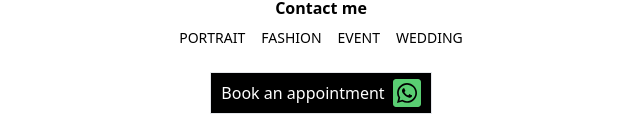
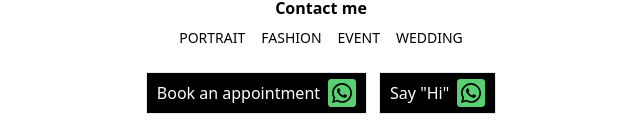
Before and after one commit to bismuthlabs/the.photo.chef, a Next.js app: page / in a window 1280 px wide. Shown: the part 1144-1274 px from the top of the page, without its empty margins (319-959 px from the left). Built offline with nearby package versions, Linux system fonts and the light colour scheme.

Commit message:
added contact func

```diff
--- a/components/contact.jsx
+++ b/components/contact.jsx
@@ -1,10 +1,26 @@
 export default function Contact() {
+    /*
+    "Book your next photoshoot with our experienced photographer for stunning memories that last a lifetime. Contact us today!"
+    */
+
+      const bookingMessage = "Hi there! I'd like to book your photography services for an event on [Date]. Are you available? Thanks!";
+      const encoded_url = encodeURIComponent(bookingMessage);
+      const whatsapp_url = `https://wa.me/${'233549250680'}/?text=${encoded_url}`;
+
     return (
-        <div className="flex justify-center">
-            <div className="flex gap-2 border py-1 px-2.5 bg-black text-white">
-                <button>
+        <div className="flex justify-center gap-3">
+            <div className="flex items-center gap-2 border py-1 px-2.5 bg-black text-white">
+                <a href={whatsapp_url} target='_blank'>
                     Book an appointment
-                </button>
+                </a>
+                <div>
+                <svg xmlns="http://www.w3.org/2000/svg" height="2em" viewBox="0 0 448 512" fill='#59ce72'><style></style><path d="M224 122.8c-72.7 0-131.8 59.1-131.9 131.8 0 24.9 7 49.2 20.2 70.1l3.1 5-13.3 48.6 49.9-13.1 4.8 2.9c20.2 12 43.4 18.4 67.1 18.4h.1c72.6 0 133.3-59.1 133.3-131.8 0-35.2-15.2-68.3-40.1-93.2-25-25-58-38.7-93.2-38.7zm77.5 188.4c-3.3 9.3-19.1 17.7-26.7 18.8-12.6 1.9-22.4.9-47.5-9.9-39.7-17.2-65.7-57.2-67.7-59.8-2-2.6-16.2-21.5-16.2-41s10.2-29.1 13.9-33.1c3.6-4 7.9-5 10.6-5 2.6 0 5.3 0 7.6.1 2.4.1 5.7-.9 8.9 6.8 3.3 7.9 11.2 27.4 12.2 29.4s1.7 4.3.3 6.9c-7.6 15.2-15.7 14.6-11.6 21.6 15.3 26.3 30.6 35.4 53.9 47.1 4 2 6.3 1.7 8.6-1 2.3-2.6 9.9-11.6 12.5-15.5 2.6-4 5.3-3.3 8.9-2 3.6 1.3 23.1 10.9 27.1 12.9s6.6 3 7.6 4.6c.9 1.9.9 9.9-2.4 19.1zM400 32H48C21.5 32 0 53.5 0 80v352c0 26.5 21.5 48 48 48h352c26.5 0 48-21.5 48-48V80c0-26.5-21.5-48-48-48zM223.9 413.2c-26.6 0-52.7-6.7-75.8-19.3L64 416l22.5-82.2c-13.9-24-21.2-51.3-21.2-79.3C65.4 167.1 136.5 96 223.9 96c42.4 0 82.2 16.5 112.2 46.5 29.9 30 47.9 69.8 47.9 112.2 0 87.4-72.7 158.5-160.1 158.5z"/></svg>
+                </div>
+            </div>
+            <div className="flex items-center gap-2 border py-1 px-2.5 bg-black text-white">
+                <a href={`https://wa.me/${'233549250680'}`} target='_black'>
+                    Say "Hi"
+                </a>
                 <div>
                 <svg xmlns="http://www.w3.org/2000/svg" height="2em" viewBox="0 0 448 512" fill='#59ce72'><style></style><path d="M224 122.8c-72.7 0-131.8 59.1-131.9 131.8 0 24.9 7 49.2 20.2 70.1l3.1 5-13.3 48.6 49.9-13.1 4.8 2.9c20.2 12 43.4 18.4 67.1 18.4h.1c72.6 0 133.3-59.1 133.3-131.8 0-35.2-15.2-68.3-40.1-93.2-25-25-58-38.7-93.2-38.7zm77.5 188.4c-3.3 9.3-19.1 17.7-26.7 18.8-12.6 1.9-22.4.9-47.5-9.9-39.7-17.2-65.7-57.2-67.7-59.8-2-2.6-16.2-21.5-16.2-41s10.2-29.1 13.9-33.1c3.6-4 7.9-5 10.6-5 2.6 0 5.3 0 7.6.1 2.4.1 5.7-.9 8.9 6.8 3.3 7.9 11.2 27.4 12.2 29.4s1.7 4.3.3 6.9c-7.6 15.2-15.7 14.6-11.6 21.6 15.3 26.3 30.6 35.4 53.9 47.1 4 2 6.3 1.7 8.6-1 2.3-2.6 9.9-11.6 12.5-15.5 2.6-4 5.3-3.3 8.9-2 3.6 1.3 23.1 10.9 27.1 12.9s6.6 3 7.6 4.6c.9 1.9.9 9.9-2.4 19.1zM400 32H48C21.5 32 0 53.5 0 80v352c0 26.5 21.5 48 48 48h352c26.5 0 48-21.5 48-48V80c0-26.5-21.5-48-48-48zM223.9 413.2c-26.6 0-52.7-6.7-75.8-19.3L64 416l22.5-82.2c-13.9-24-21.2-51.3-21.2-79.3C65.4 167.1 136.5 96 223.9 96c42.4 0 82.2 16.5 112.2 46.5 29.9 30 47.9 69.8 47.9 112.2 0 87.4-72.7 158.5-160.1 158.5z"/></svg>
                 </div>
--- a/components/share.jsx
+++ b/components/share.jsx
@@ -23,8 +23,8 @@ export default function Share() {
                 </DialogTrigger>
                 <DialogContent className="sm:max-w-[425px]">
                     <DialogHeader>
-                    <DialogTitle>PHOTO CHEF</DialogTitle>
-                    <DialogDescription>
+                    <DialogTitle className='text-center'>PHOTO CHEF</DialogTitle>
+                    <DialogDescription className='text-center'>
                         Send this page to anyone on the these platforms.
                     </DialogDescription>
                     </DialogHeader>
@@ -42,8 +42,8 @@ export default function Share() {
                         <svg xmlns="http://www.w3.org/2000/svg" height="3em" viewBox="0 0 512 512" fill='#000000'><style></style><path d="M389.2 48h70.6L305.6 224.2 487 464H345L233.7 318.6 106.5 464H35.8L200.7 275.5 26.8 48H172.4L272.9 180.9 389.2 48zM364.4 421.8h39.1L151.1 88h-42L364.4 421.8z"/></svg>
                         </a>
                     </div>
-                    <DialogFooter>
-                    <Button type="submit">A button</Button>
+                    <DialogFooter className={'flex md:justify-center'}>
+                    <Button type="submit">Copy page URL</Button>
                     </DialogFooter>
                 </DialogContent>
             </Dialog>
```
